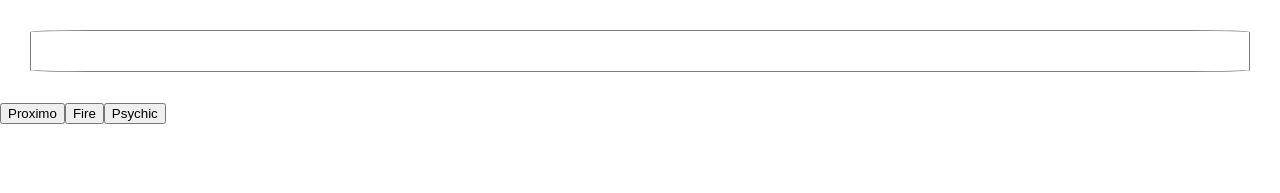
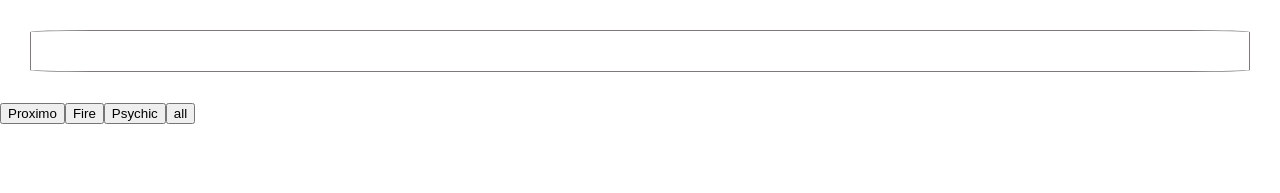
Before and after one commit to cpereiramt/Trybe_Exercicio_Projetos, a React (Create React App) app in the folder exercises/13_1/pokedexstateful/: page / in a window 1280 px wide. Shown: the top 193 px of the page. Built offline with nearby package versions, Linux system fonts and the light colour scheme.

Commit message:
Salvando as alteraçoes no projeto

```diff
--- a/exercises/13_1/pokedexstateful/src/components/Pokedex.js
+++ b/exercises/13_1/pokedexstateful/src/components/Pokedex.js
@@ -10,24 +10,28 @@ class Pokedex extends React.Component {
     this.state = {
       pokemons : props.data,
       index : 0,
-      currentElements:[props.data]
+      currentElements:'',
+      pokemonsFiltrados:[props.data]
     }
    }
 
    filtraPokemon = (Type) => {
-    this.setState({pokemons:this.state.pokemons.filter(element => element.type === Type)})
+     if(Type === "all") {
+      this.setState({pokemonsFiltrados:this.props.data})
+     }
+    this.setState({pokemonsFiltrados:this.state.pokemons.filter(element => element.type === Type)})
    }
 
    navegaPokemons = () => {
-   if(this.state.index < this.state.pokemons.length - 1) {
+   if(this.state.index < this.state.pokemonsFiltrados.length - 1) {
     this.setState((state) => ({
       index: state.index + 1
     }));
-   this.setState({currentElements:this.state.pokemons[this.state.index]})
+   this.setState({currentElements:this.state.pokemonsFiltrados[this.state.index]})
 
    } else {
     this.setState({index: 0})
-    this.setState({currentElements:this.state.pokemons[this.state.index]})
+    this.setState({currentElements:this.state.pokemonsFiltrados[this.state.index]})
    }
   }
      render () {
@@ -38,6 +42,7 @@ class Pokedex extends React.Component {
         <ButtonNext navegar={this.navegaPokemons} name="Proximo"/>
         <ButtonPokemonType filtrar={this.filtraPokemon} name="Fire"/>
         <ButtonPokemonType filtrar={this.filtraPokemon} name="Psychic"/>
+        <ButtonPokemonType filtrar={this.filtraPokemon} name="all"/>
        </div>
     )
   }
```
